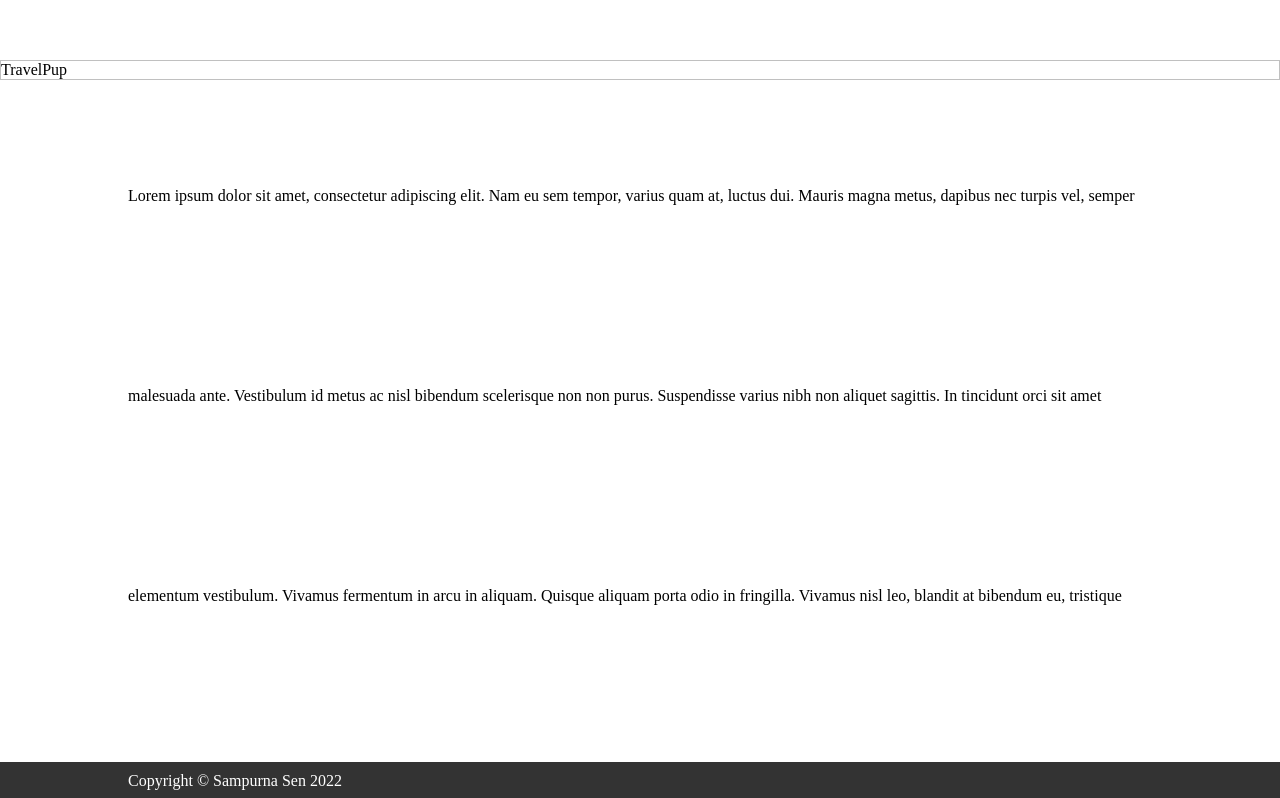
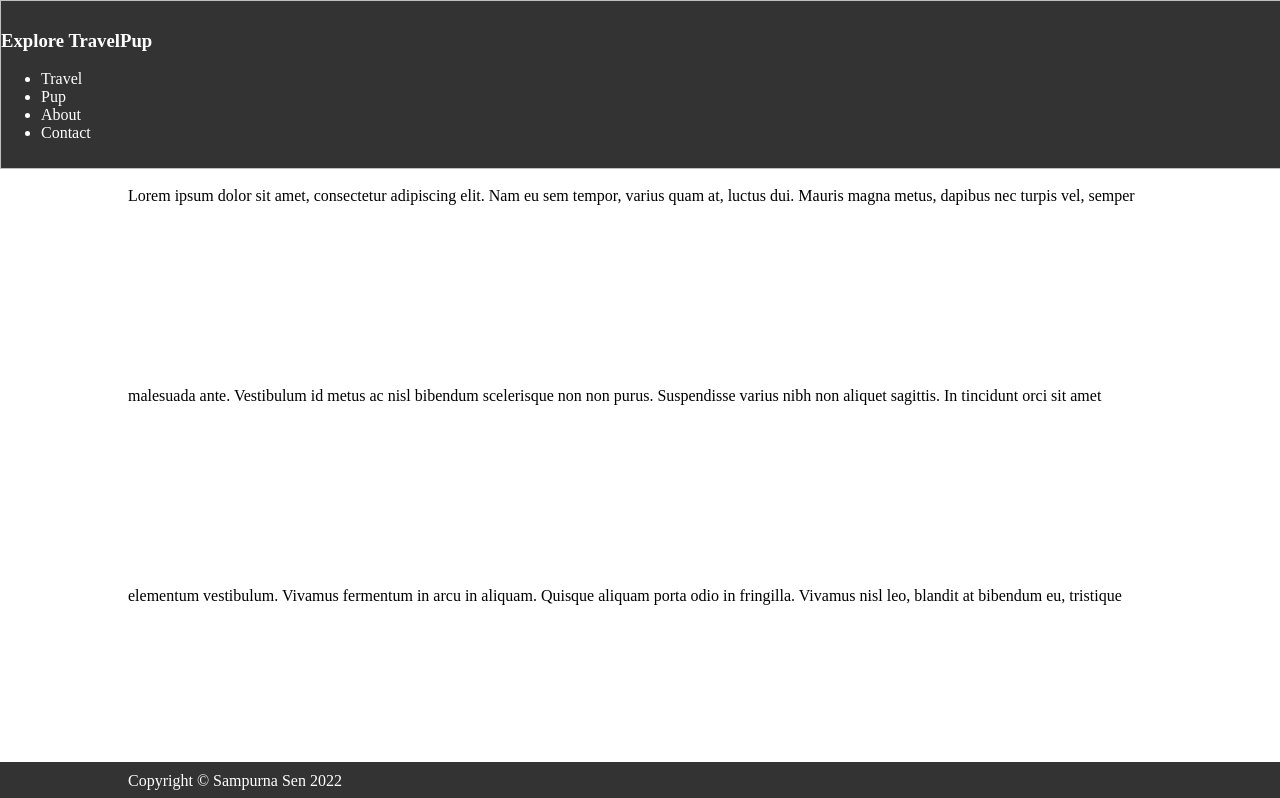
Before and after one commit to katfay/learning-space-CLG, a plain HTML site: page index.html in a window 1280 px wide. Shown: the top 798 px of the page. Drawn offline with Linux system fonts and the light colour scheme.

Commit message:
Create + publish new branch
- Create draft4-index to continue drafting layout.
- Commit and publish to GitHub.

```diff
--- a/index.html
+++ b/index.html
@@ -8,9 +8,7 @@
   </head>
 
   <body>
-    <!-- Comment out <nav> below, to investigate why <header> is appearing in fixed position under <nav> -->
-
-    <!-- <nav class="fixed-header draft-lines">
+    <nav class="fixed-header draft-lines">
       <div>
         <h3>Explore TravelPup</h3>
       </div>
@@ -20,7 +18,7 @@
         <li>About</li>
         <li>Contact</li>
       </ul>
-    </nav> -->
+    </nav>
     <header class="draft-lines">TravelPup</header>
     <main id="main-container">
       <section>
```
